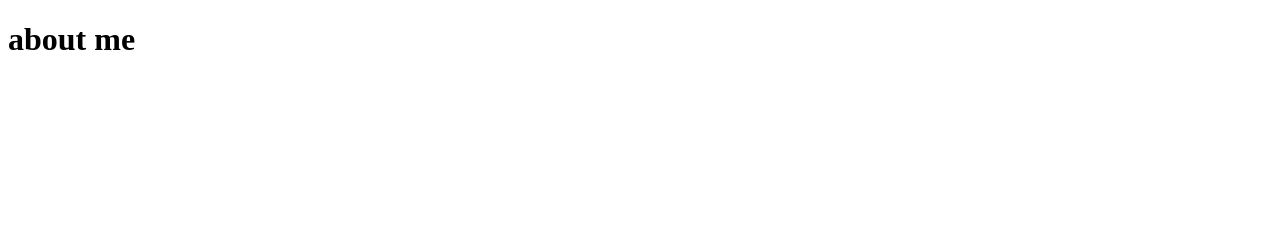
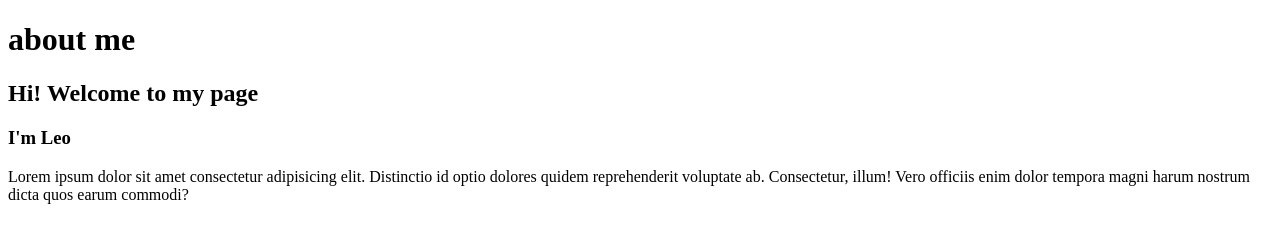
Before and after one commit to lmr22/Git-AzulSchool, a plain HTML site: page index.html in a window 1280 px wide. Drawn offline with Linux system fonts and the light colour scheme.

Commit message:
Added welcome to my page

```diff
--- a/index.html
+++ b/index.html
@@ -7,6 +7,8 @@
 </head>
 <body>
     <h1>about me
-
+        <h2>Hi! Welcome to my page</h2>
+        <h3>I'm <span>Leo</span></h3>
+        <p>Lorem ipsum dolor sit amet consectetur adipisicing elit. Distinctio id optio dolores quidem reprehenderit voluptate ab. Consectetur, illum! Vero officiis enim dolor tempora magni harum nostrum dicta quos earum commodi?</p>
 </body>
 </html>
```
